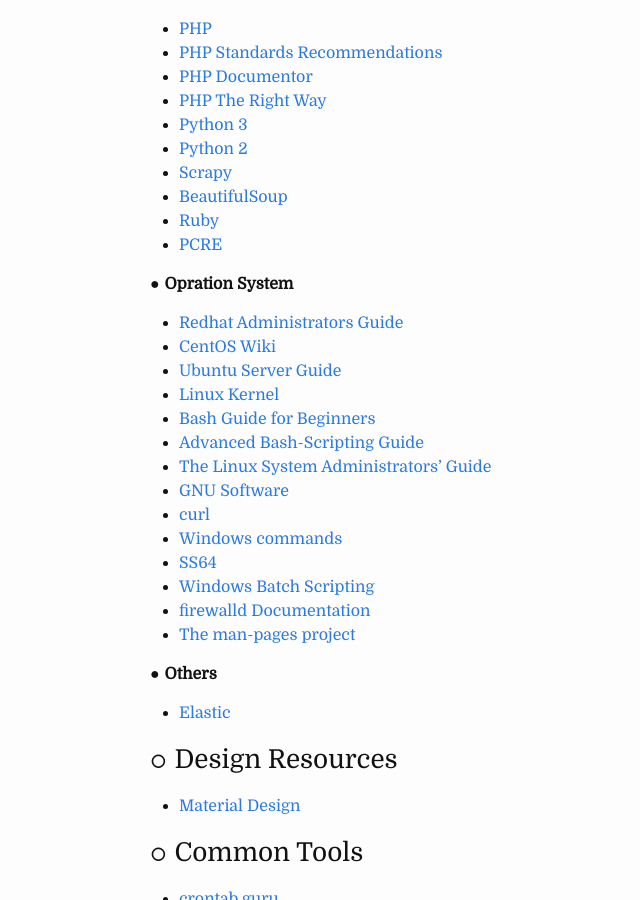
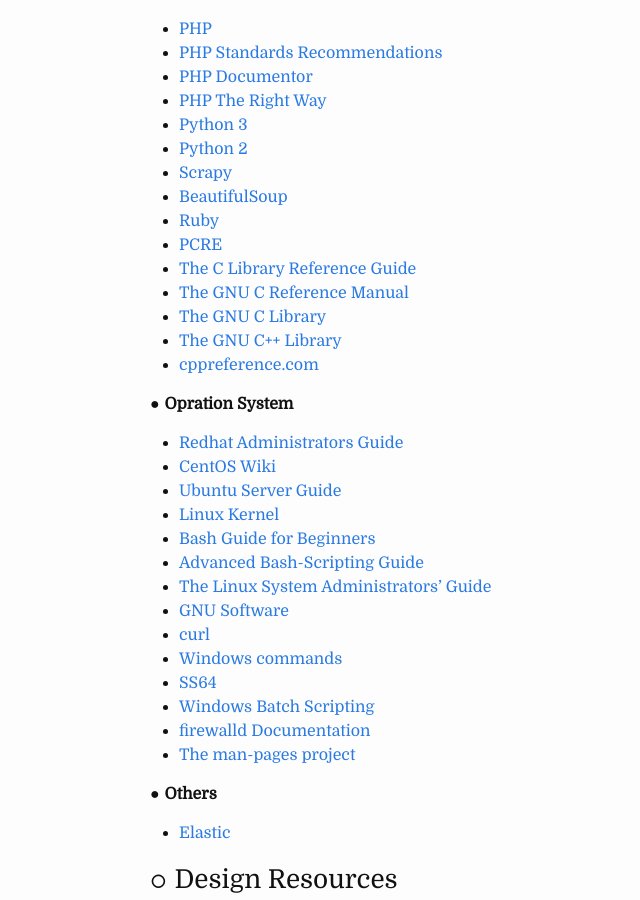
Before and after one commit to runbing/runbing.github.io, a Jekyll site: the page built from links.md, in a window 1280 px wide and 900 px high, scrolled down 1691 px. Shown: the whole window, without its empty margins (121-761 px from the left). Built offline with Jekyll 4.4.1, drawn with Linux system fonts in a browser that asks for light colours.

Commit message:
Runbing's Blog

```diff
--- a/links.md
+++ b/links.md
@@ -83,6 +83,11 @@
 * [BeautifulSoup](https://www.crummy.com/software/BeautifulSoup/bs4/doc/)
 * [Ruby](http://ruby-doc.org/)
 * [PCRE](https://www.pcre.org/)
+* [The C Library Reference Guide](http://www.fortran-2000.com/ArnaudRecipes/Cstd/)
+* [The GNU C Reference Manual](https://www.gnu.org/software/gnu-c-manual/)
+* [The GNU C Library](https://www.gnu.org/software/libc/manual/)
+* [The GNU C++ Library](https://gcc.gnu.org/onlinedocs/libstdc++/manual/)
+* [cppreference.com](https://en.cppreference.com/w/)
 
 __● Opration System__
 
```
Also changed, not shown: Gemfile.lock, 1 other file.
